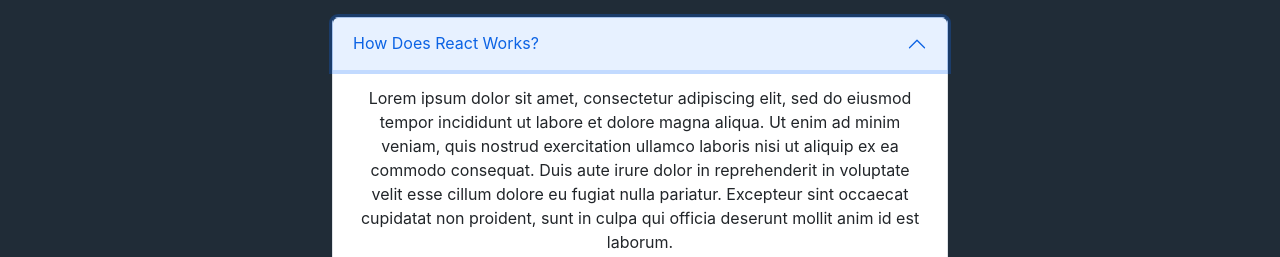
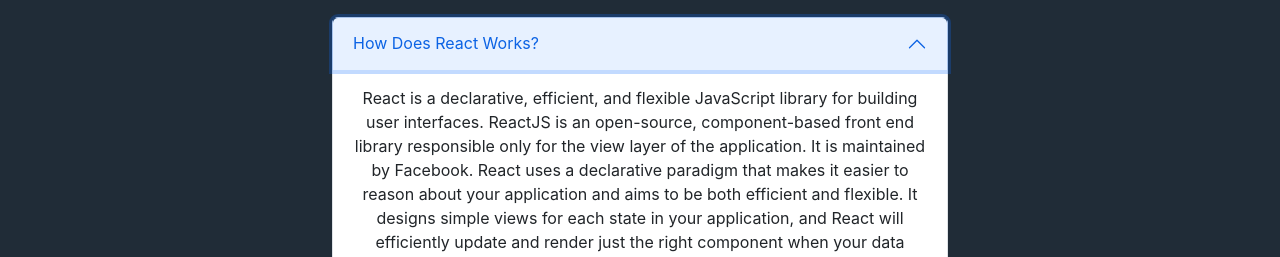
Before and after one commit to mahmud035/Ultra-Active-Club, a React (Create React App) app: page / in a window 1280 px wide. Both pictures are taken after a click on the button "How Does React Works?". Shown: the part 1179-1436 px from the top of the page. Built offline with nearby package versions, Linux system fonts and the light colour scheme.

Commit message:
added three question's answer

```diff
--- a/src/Components/QuestionAndAnswer/QuestionAndAnswer.js
+++ b/src/Components/QuestionAndAnswer/QuestionAndAnswer.js
@@ -9,27 +9,55 @@
         <Accordion.Item eventKey="0">
           <Accordion.Header>How Does React Works?</Accordion.Header>
           <Accordion.Body>
-            Lorem ipsum dolor sit amet, consectetur adipiscing elit, sed do
-            eiusmod tempor incididunt ut labore et dolore magna aliqua. Ut enim
-            ad minim veniam, quis nostrud exercitation ullamco laboris nisi ut
-            aliquip ex ea commodo consequat. Duis aute irure dolor in
-            reprehenderit in voluptate velit esse cillum dolore eu fugiat nulla
-            pariatur. Excepteur sint occaecat cupidatat non proident, sunt in
-            culpa qui officia deserunt mollit anim id est laborum.
+            React is a declarative, efficient, and flexible JavaScript library
+            for building user interfaces. ReactJS is an open-source,
+            component-based front end library responsible only for the view
+            layer of the application. It is maintained by Facebook. React uses a
+            declarative paradigm that makes it easier to reason about your
+            application and aims to be both efficient and flexible. It designs
+            simple views for each state in your application, and React will
+            efficiently update and render just the right component when your
+            data changes. <br /> <br />
+            <strong> How does it work:</strong> While building client-side apps,
+            a team of Facebook developers realized that the DOM is slow (The
+            Document Object Model (DOM) is an application programming interface
+            (API) for HTML and XML documents. It defines the logical structure
+            of documents and the way a document is accessed and manipulated.).
+            So, to make it faster, React implements a virtual DOM that is
+            basically a DOM tree representation in JavaScript. So when it needs
+            to read or write to the DOM, it will use the virtual representation
+            of it. Then the virtual DOM will try to find the most efficient way
+            to update the browser’s DOM. Unlike browser DOM elements, React
+            elements are plain objects and are cheap to create. React DOM takes
+            care of updating the DOM to match the React elements. The reason for
+            this is that JavaScript is very fast and it’s worth keeping a DOM
+            tree in it to speed up its manipulation. Although React was
+            conceived to be used in the browser, because of its design it can
+            also be used in the server with Node.js.
           </Accordion.Body>
         </Accordion.Item>
         <Accordion.Item eventKey="1">
           <Accordion.Header className="accordion-header">
-            Difference between props and state.
+            Difference between props and state in React.
           </Accordion.Header>
           <Accordion.Body>
-            Lorem ipsum dolor sit amet, consectetur adipiscing elit, sed do
-            eiusmod tempor incididunt ut labore et dolore magna aliqua. Ut enim
-            ad minim veniam, quis nostrud exercitation ullamco laboris nisi ut
-            aliquip ex ea commodo consequat. Duis aute irure dolor in
-            reprehenderit in voluptate velit esse cillum dolore eu fugiat nulla
-            pariatur. Excepteur sint occaecat cupidatat non proident, sunt in
-            culpa qui officia deserunt mollit anim id est laborum.
+            <h4>Props</h4>
+            Props are read-only components. It is an object which stores the
+            value of attributes of a tag and work similar to the HTML
+            attributes. It allows passing data from one component to other
+            components. It is similar to function arguments and can be passed to
+            the component the same way as arguments passed in a function. Props
+            are immutable so we cannot modify the props from inside the
+            component <br /> <br /> <br />
+            <h4>States</h4>
+            The state is an updatable structure that is used to contain data or
+            information about the component and can change over time. The change
+            in state can happen as a response to user action or system event. It
+            is the heart of the react component which determines the behavior of
+            the component and how it will render. A state must be kept as simple
+            as possible. It represents the component's local state or
+            information. It can only be accessed or modified inside the
+            component or by the component directly.
           </Accordion.Body>
         </Accordion.Item>
         <Accordion.Item eventKey="2">
@@ -37,13 +65,21 @@
             What does useEffect do except data fetching?
           </Accordion.Header>
           <Accordion.Body>
-            Lorem ipsum dolor sit amet, consectetur adipiscing elit, sed do
-            eiusmod tempor incididunt ut labore et dolore magna aliqua. Ut enim
-            ad minim veniam, quis nostrud exercitation ullamco laboris nisi ut
-            aliquip ex ea commodo consequat. Duis aute irure dolor in
-            reprehenderit in voluptate velit esse cillum dolore eu fugiat nulla
-            pariatur. Excepteur sint occaecat cupidatat non proident, sunt in
-            culpa qui officia deserunt mollit anim id est laborum.
+            The useEffect Hook allows us to perform side effects in our
+            components. Such as:
+            <ul>
+              <li>Making a request to an API for data from a backend server</li>
+              <li>Reading from local storage</li>
+              <li>Registering and deregistering event listeners</li>
+              <li>
+                To interact with browser APIs (that is, to use document or
+                window directly)
+              </li>
+              <li>
+                Using unpredictable timing functions like setTimeout or
+                setInterval
+              </li>
+            </ul>
           </Accordion.Body>
         </Accordion.Item>
       </Accordion>
```
